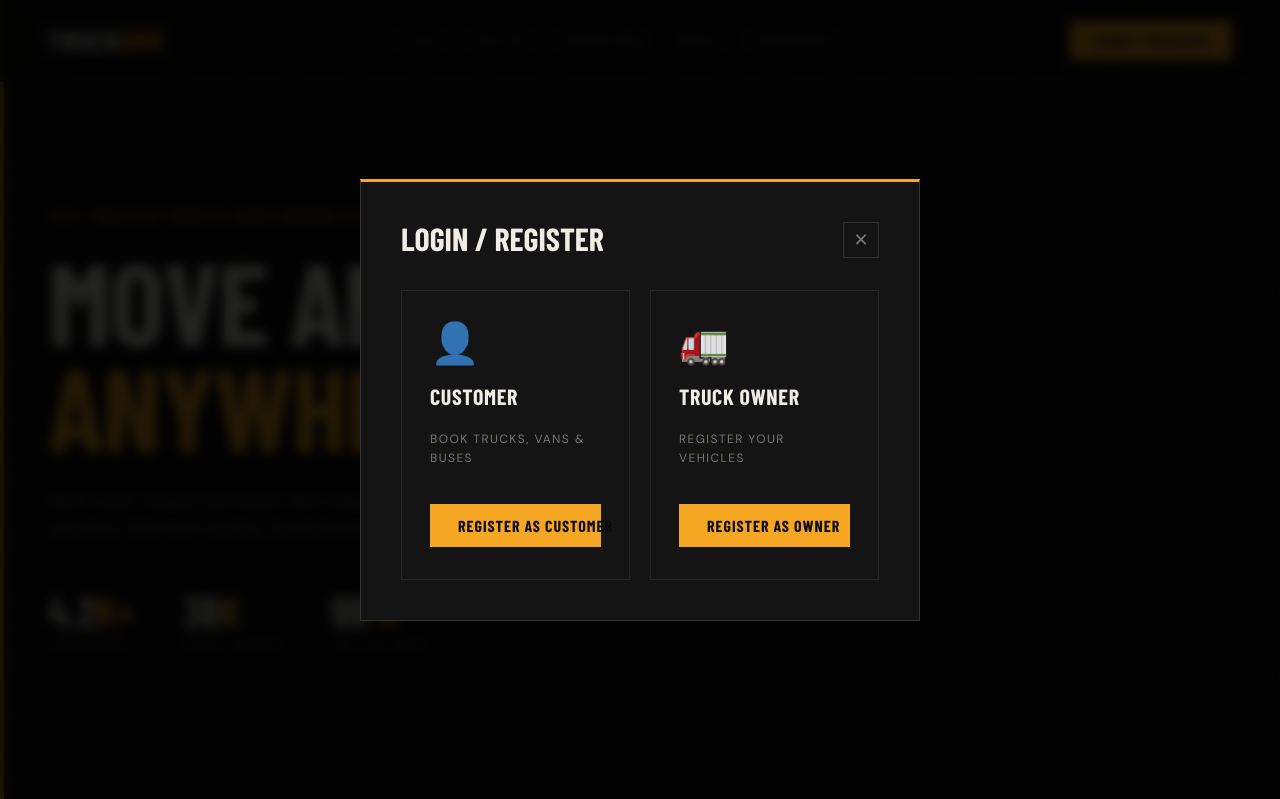
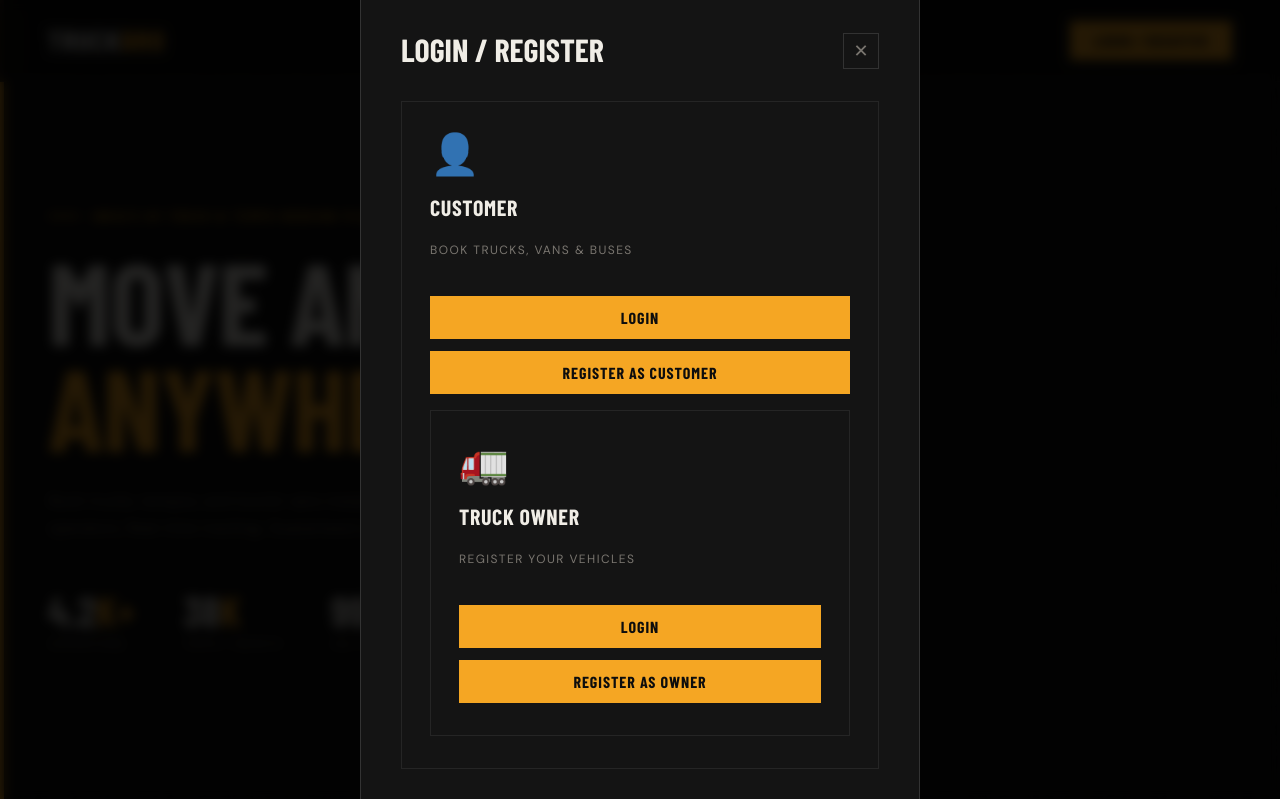
Before and after one commit to chandrud171989-collab/truckbrother, a plain HTML site: page index.html in a window 1280 px wide. Both pictures are taken after a click on the button "LOGIN / REGISTER". Shown: the top 799 px of the page. Drawn offline with nearby package versions, Linux system fonts and the light colour scheme; a web font is replaced by a local one.

Commit message:
index updated

```diff
--- a/index.html
+++ b/index.html
@@ -870,11 +870,17 @@
           Book trucks, vans & buses
         </div>
 
-        <button class="book-btn"
-          style="margin-top:20px;width:100%;">
-          Register as Customer
-        </button>
-      </div>
+        <div style="margin-top:20px;display:flex;flex-direction:column;gap:12px;">
+
+      <button class="book-btn" style="width:100%;">
+        Login
+      </button>
+
+      <button class="book-btn" style="width:100%;">
+        Register as Customer
+      </button>
+
+    </div>
 
       <!-- Truck Owner -->
       <div class="vehicle-card"
@@ -885,10 +891,17 @@
           Register your vehicles
         </div>
 
-        <button class="book-btn"
-          style="margin-top:20px;width:100%;">
-          Register as Owner
-        </button>
+        <div style="margin-top:20px;display:flex;flex-direction:column;gap:12px;">
+
+      <button class="book-btn" style="width:100%;">
+        Login
+      </button>
+
+      <button class="book-btn" style="width:100%;">
+        Register as Owner
+      </button>
+
+    </div>
       </div>
 
     </div>
```
